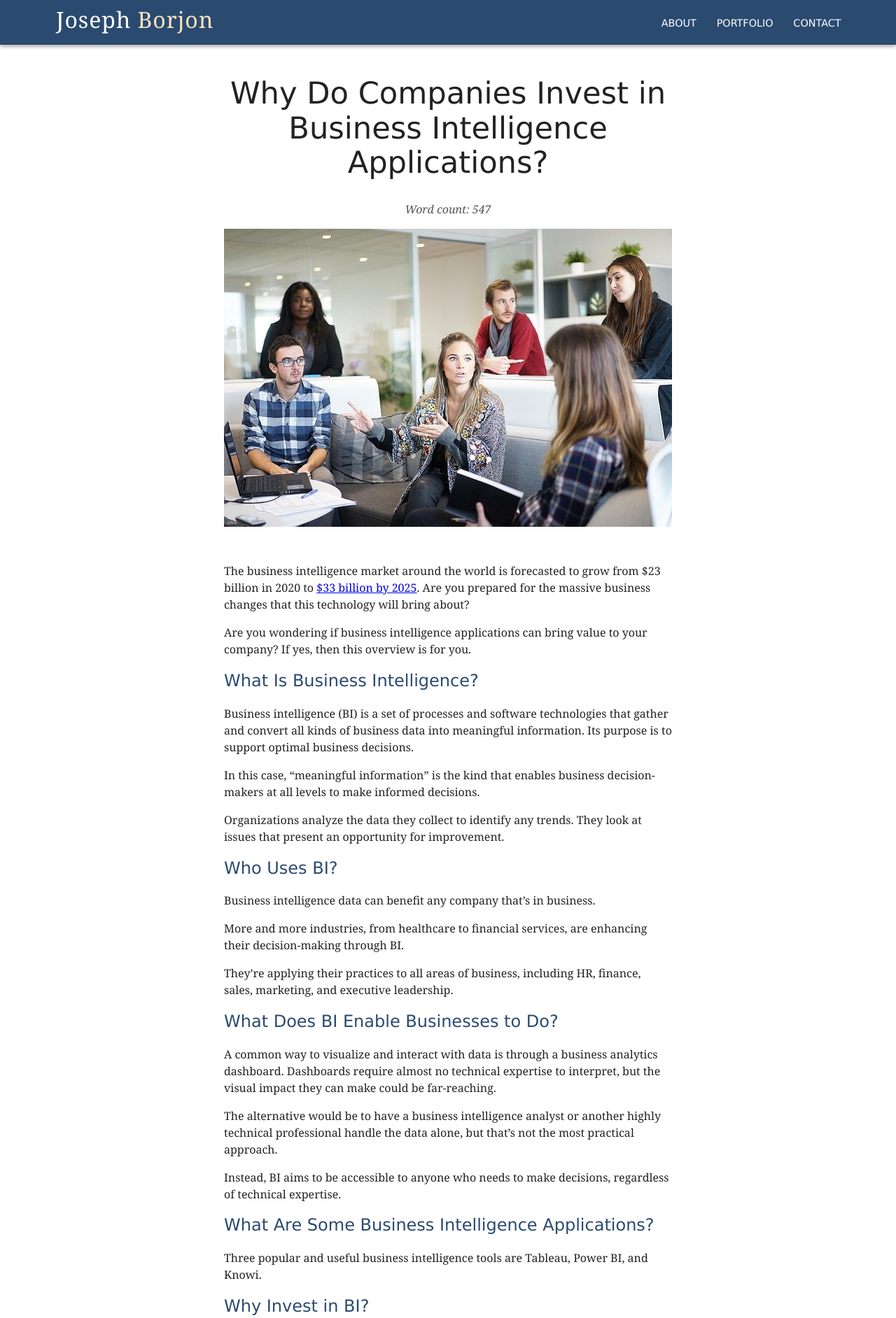
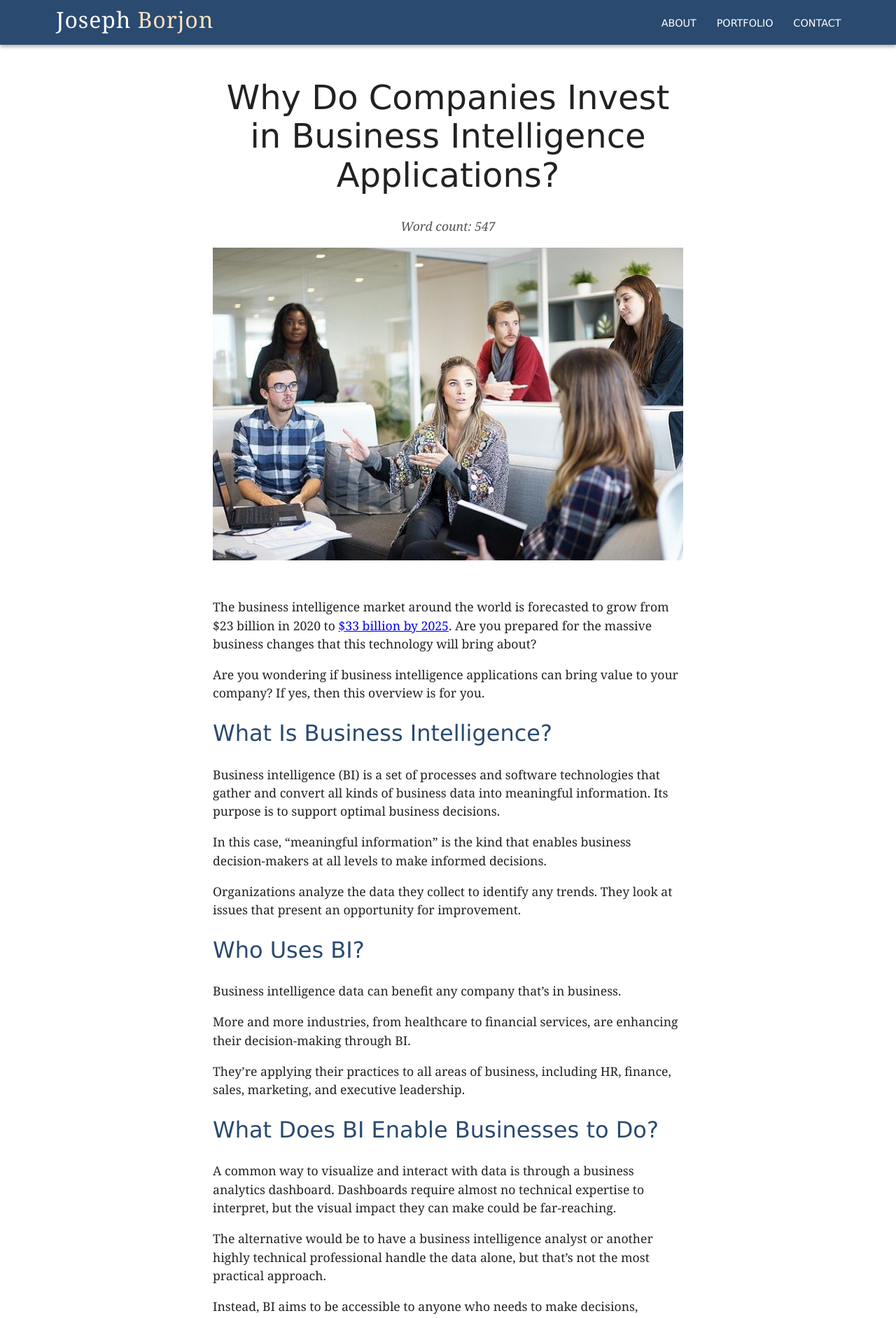
Before and after one commit to jborjon/jborjon.github.io, a Jekyll site: the page built from portfolio/why-do-companies-invest-in-business-intelligence-applications.md, in a window 1280 px wide. Shown: the top 1884 px of the page at 70% size. Built offline with Jekyll 4.4.1, drawn with Linux system fonts in a browser that asks for light colours; some web fonts are replaced.

Commit message:
Adjust font sizes and content-area width and padding

```diff
--- a/style/base.css
+++ b/style/base.css
@@ -27,7 +27,7 @@ https://github.com/pure-css/pure/blob/master/LICENSE
   --color-focus-outline: #333;
   --color-ui-notice: #70152a;
   --color-hr: #aaa;
-  --content-width: 42em;
+  --content-width: 45em;
   --sans-serif-family: Verdana, Tahoma, Helvetica, Arial, sans-serif;
   --transition-duration: .15s;
 }
@@ -47,6 +47,28 @@ body {
   min-height: 101vh;
   display: grid;
   grid-template-rows: auto 1fr auto;
+}
+
+main {
+  margin: 0 auto;
+  padding: 1em 1.5em;
+  max-width: var(--content-width);
+}
+
+main p,
+main ul,
+main ol {
+  line-height: 1.5;
+  font-size: 1.1em;
+}
+
+main h2 {
+  color: var(--color-brand);
+  font-size: 2em;
+}
+
+main h3 {
+  font-size: 1.4em;
 }
 
 h1,
@@ -127,23 +149,6 @@ input[type="email"] {
 
 .pure-menu-selected > .nav-menu-link {
   color: var(--color-brand-light) !important;
-}
-
-main {
-  margin: 0 auto;
-  padding: 1em;
-  max-width: var(--content-width);
-}
-
-main p,
-main ul,
-main ol,
-main ul {
-  line-height: 1.5;
-}
-
-main h2 {
-  color: var(--color-brand);
 }
 
 .portfolio-section-title {
@@ -285,7 +290,7 @@ main ul > li {
   }
 
   .article-title {
-    font-size: 2.7em;
+    font-size: 3em;
     text-align: center;
   }
 
```
